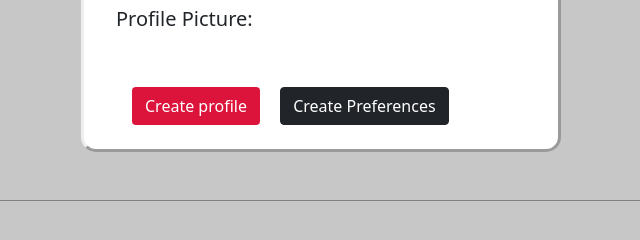
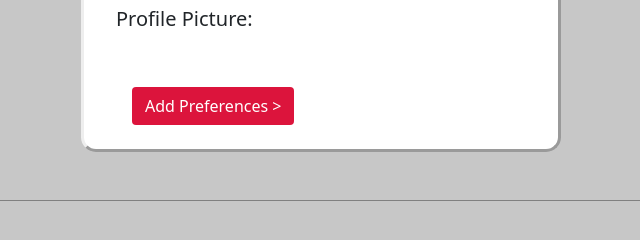
Before and after one commit to chjudge/COMP-442-Project, a Flask app: page /profile/ in a window 1280 px wide. Shown: the part 371-611 px from the top of the page, without its empty margins (319-959 px from the left). Run offline with Flask 2, Linux system fonts and the light colour scheme; the visitor is signed in with stand-in values (Sample User, id 1); data comes from the database, SQL or seed files in the repository; parts of the project's set-up code (start-up, migrations or seed data) failed here and were passed over; some libraries are stand-ins or nearby versions.

Commit message:
Fixed buttons and separated post_profile routes

```diff
--- a/App.py
+++ b/App.py
@@ -217,7 +217,7 @@ def get_profile():
 # allow user to update
 @app.get('/profile/update/')
 @login_required
-def update_profile():
+def get_update_profile():
     user_profile = UserProfile.query.filter_by(id=current_user.get_id()).first()
     p_form = ProfileForm(formdata=MultiDict({"fname": user_profile.fname, "lname": user_profile.lname, "age": user_profile.age,
         "gender": user_profile.gender, "bio": user_profile.bio, "picture": user_profile.picture}))
@@ -228,7 +228,7 @@ def update_profile():
 @login_required
 def post_update_profile():
     p_form = ProfileForm()
-    # update bio
+
     if p_form.validate():
         user_profile = UserProfile.query.filter_by(id=current_user.get_id()).first()
         user_profile.fname = p_form.fname.data
@@ -237,17 +237,19 @@ def post_update_profile():
         user_profile.gender = p_form.gender.data
         user_profile.bio = p_form.bio.data
 
+        # upload profile picture
         f = p_form.picture.data
         filename = secure_filename(f.filename)
         f.save(os.path.join(
             "static", "profile_pictures", filename
         ))
-
+        # save profile picture to db
         user_profile.picture = f"/static/profile_pictures/{filename}"
 
         db.session.commit()
 
-        return redirect(url_for("get_preferences"))
+        # redirect back to profile page
+        return redirect(url_for("get_profile"))
 
     else:
         print('failure')
@@ -259,9 +261,9 @@ def post_update_profile():
         for field, error in p_form.errors.items():
             print(f"{field}: {str(error)}")
             flash(f"{re.sub(exclude, '', str(error))}")
-    return redirect(url_for('get_profile'))
+    return redirect(url_for('get_update_profile'))
 
-# facilitate updates to user profile information
+# post for initially creating profile
 @app.post('/profile/')
 @login_required
 def post_profile():
@@ -285,6 +287,7 @@ def post_profile():
 
         db.session.commit()
 
+        # redirect directly to preferences
         return redirect(url_for("get_preferences"))
 
     else:
--- a/Templates/preferences.html
+++ b/Templates/preferences.html
@@ -93,9 +93,6 @@
 
         {{form.submit()}}
 
-        <!-- <br>
-        <a class="btn btn-dark ms-3" href="{{ url_for('update_profile') }}"> Update Profile </a> -->
-
         {% elif (update == True) %}
 
         {{ form.hidden_tag()}}
--- a/Templates/profile.html
+++ b/Templates/profile.html
@@ -148,14 +148,14 @@
 
         <br>
         {%if (profile.fname)%}
-        <a class="btn btn-dark ms-3" href="{{ url_for('update_profile') }}"> Update Profile </a>
+        <a class="btn btn-dark ms-3" href="{{ url_for('get_update_profile') }}"> Update Profile </a>
         {% else %}
-        <input class='btn btn-crimson ms-3' id="submit" name="submit" type="submit" value="Create profile">
+        <input class='btn btn-crimson ms-3' id="submit" name="submit" type="submit" value="Add Preferences >">
         {% endif %}
 
-        {% if preferences.ageStart and preferences.ageEnd and preferences.gender %}
+        {% if preferences.ageStart and preferences.ageEnd and preferences.gender and profile.fname%}
         <a class="btn btn-dark ms-3" href="{{ url_for('get_preferences_update') }}"> Update Preferences </a>
-        {% else %}
+        {% elif profile.fname%}
         <a class="btn btn-dark ms-3" href="{{ url_for('get_preferences') }}"> Create Preferences </a>
         {% endif %}
 
```
